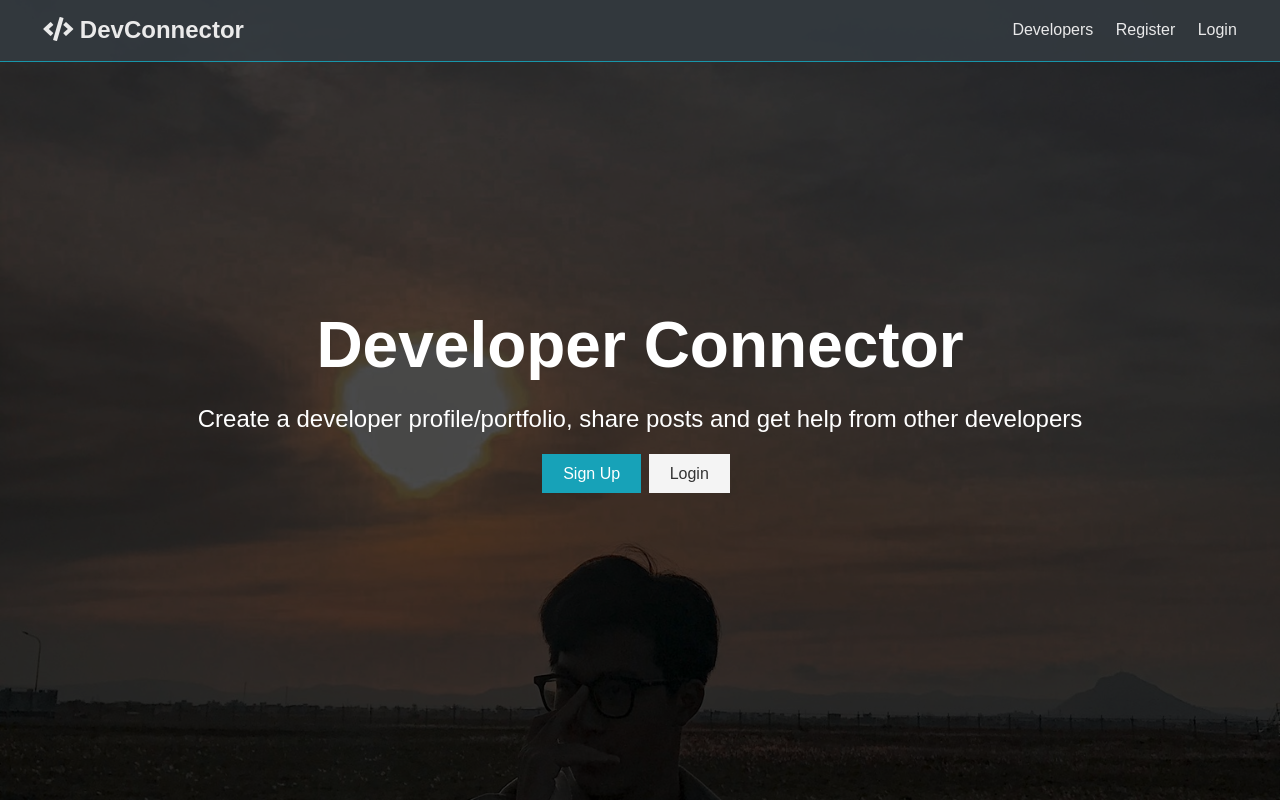
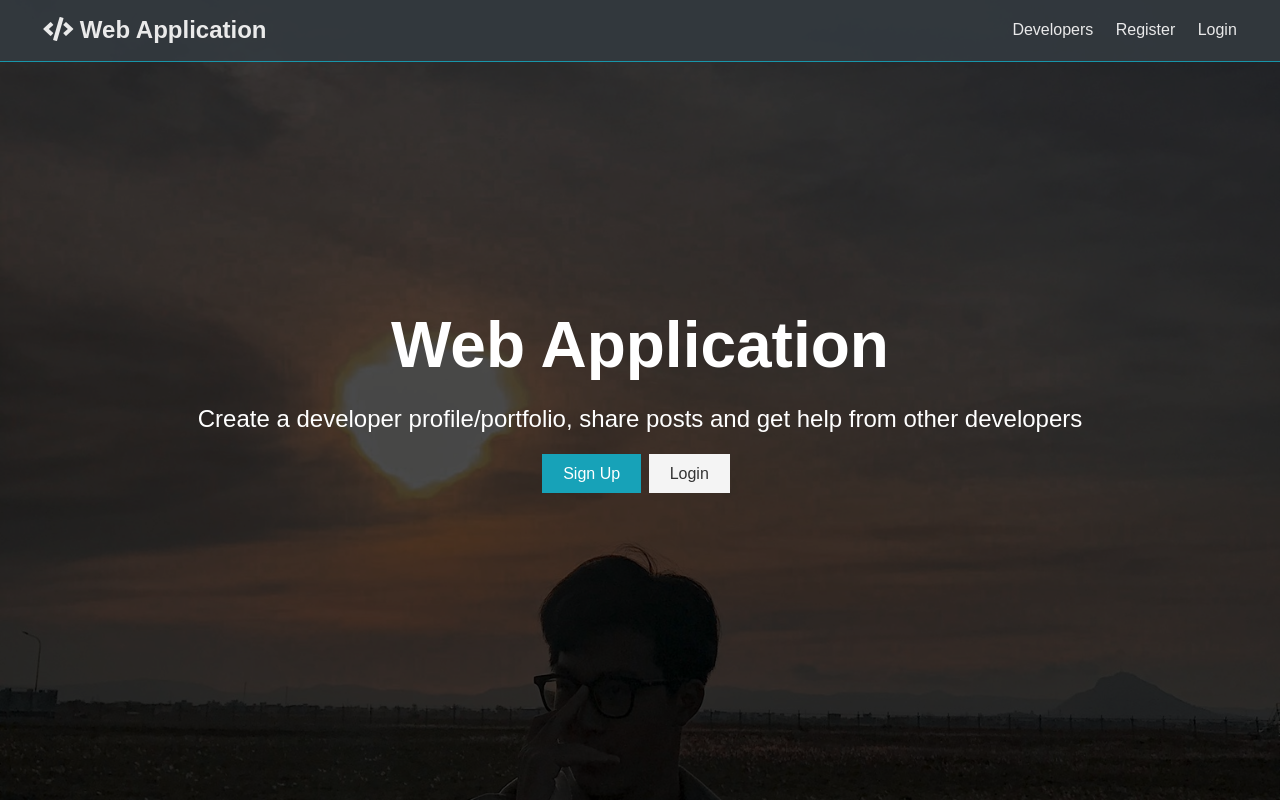
Before and after one commit to duyphuong0211/WebApplication, a React (Create React App) app in the folder client/: page / in a window 1280 px wide. Built offline with nearby package versions, Linux system fonts and the light colour scheme; no server answers.

Commit message:
test production

```diff
--- a/client/src/components/layout/Landing.js
+++ b/client/src/components/layout/Landing.js
@@ -12,7 +12,7 @@ const Landing = ({ isAuthenticated }) => {
         <section className='landing'>
             <div className='dark-overlay'>
                 <div className='landing-inner'>
-                    <h1 className='x-large'>Developer Connector</h1>
+                    <h1 className='x-large'>Web Application</h1>
                     <p className='lead'>
                         Create a developer profile/portfolio, share posts and get help from
                         other developers
--- a/client/src/components/layout/Navbar.js
+++ b/client/src/components/layout/Navbar.js
@@ -46,7 +46,7 @@ const Navbar = ({ auth: { isAuthenticated, loading }, logout }) => {
         <nav className='navbar bg-dark'>
             <h1>
                 <Link to='/'>
-                    <i className='fas fa-code' /> DevConnector
+                    <i className='fas fa-code' /> Web Application
                 </Link>
             </h1>
             {!loading && (
```
Also changed, not shown: 1 other file (tests, documents, lock files or other folders).
